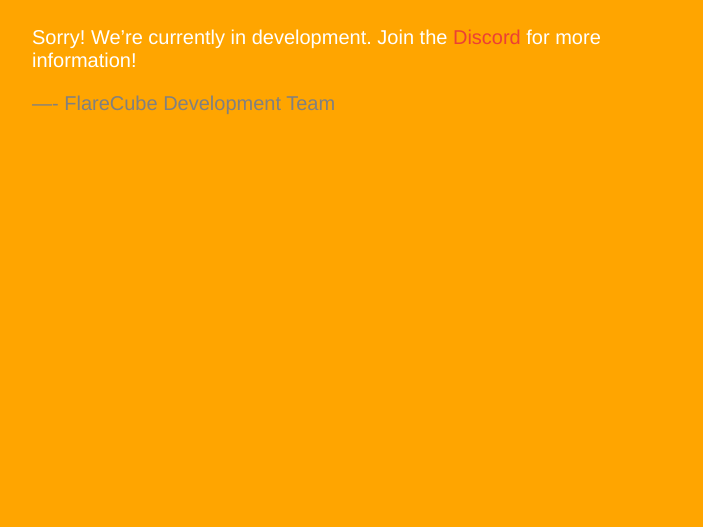
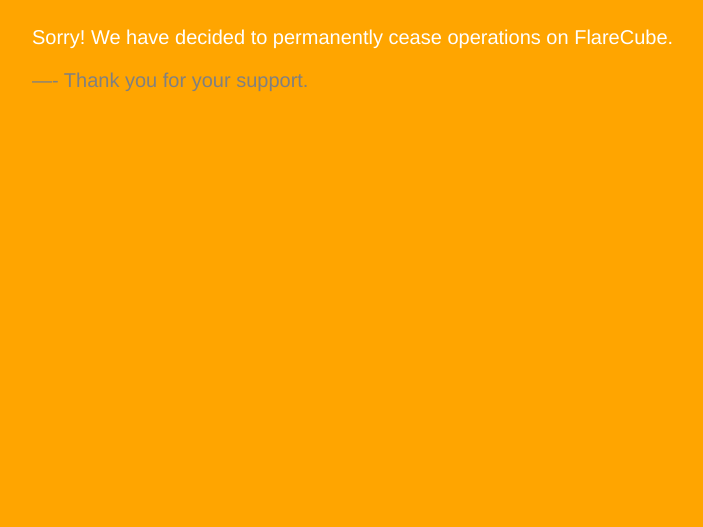
Before and after one commit to distray/FlareCube, a plain HTML site: page index.html in a window 1280 px wide. Shown: the part 273-800 px from the top of the page, without its empty margins (283-986 px from the left). Drawn offline with Linux system fonts and the light colour scheme.

Commit message:
Update index.html

```diff
--- a/index.html
+++ b/index.html
@@ -2,7 +2,7 @@
 <link rel=“shortcut icon” href=“favicon-32xx32.png” type=“image/x-icon”>
 <link rel="icon" type="image/png" sizes="32x32" href="favicon-32x32.png">
 <link rel="icon" type="image/png" sizes="32x32" href="favicon-16x16.png">
-<title>FlareCube - Minigames Reimagined.</title>
+<title>FlareCube - Discontinued.</title>
 <meta name="description" content="The #1 Minecraft Minigames Server.">
 <style>
   body { text-align: center; padding: 150px; }
@@ -17,7 +17,7 @@
   <body style="background-color:orange;">
     <h1 style="color:white;">We&rsquo;re in development!</h1>
     <div>
-        <p>Sorry! We&rsquo;re currently in development. Join the <a href="https://discord.gg/f4T78XcAEt">Discord</a> for more information!</p>
-        <p style="color:gray;">&mdash;- FlareCube Development Team</p>
+        <p>Sorry! We have decided to permanently cease operations on FlareCube.</p>
+        <p style="color:gray;">&mdash;- Thank you for your support.</p>
     </div>
 </article>
```
